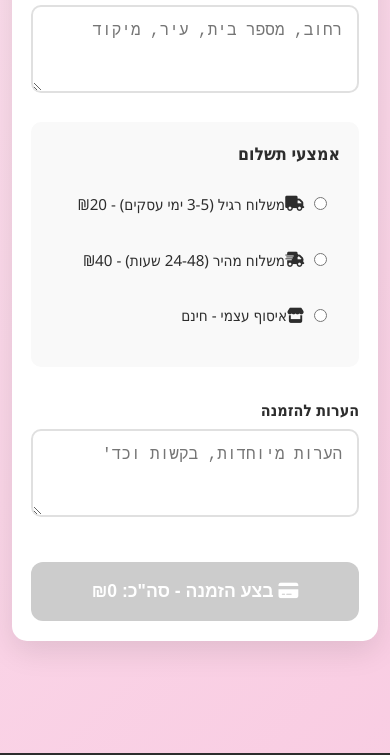
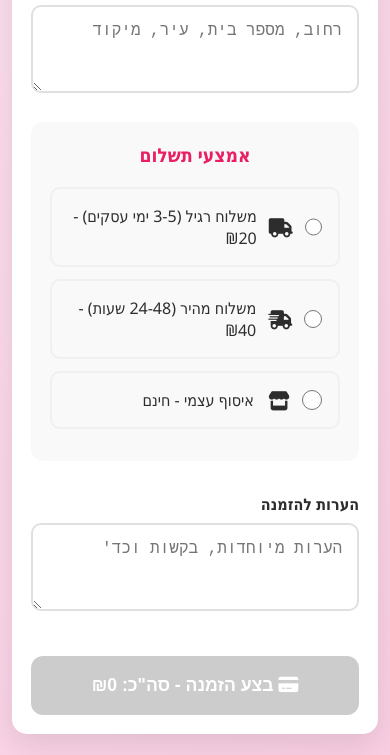
Before and after one commit to DianaKh1/me, a plain HTML site: page index.html in a window 390 px wide. Shown: the part 2642-3397 px from the top of the page. Drawn offline with Linux system fonts and the light colour scheme.

Commit message:
Update index.html

```diff
--- a/index.html
+++ b/index.html
@@ -710,16 +710,47 @@
 
             .payment-methods, .shipping-methods {
                 padding: 1.2rem;
+                border-radius: 12px;
             }
 
             .section-subtitle {
-                font-size: 1.1rem;
-                margin-bottom: 1rem;
+                font-size: 1.2rem;
+                margin-bottom: 1.2rem;
+                text-align: center;
+                color: #e91e63;
+                font-weight: bold;
+            }
+
+            .option-group {
+                margin-bottom: 12px;
             }
 
             .option-group label {
-                padding: 0.8rem;
-                font-size: 0.95rem;
+                padding: 1rem;
+                font-size: 1rem;
+                border-radius: 10px;
+                margin-bottom: 8px;
+                border: 2px solid #f0f0f0;
+                transition: all 0.3s ease;
+                display: flex;
+                align-items: center;
+                gap: 12px;
+            }
+
+            .option-group label:hover {
+                background: rgba(233, 30, 99, 0.1);
+                border-color: #e91e63;
+            }
+
+            .option-group input[type="radio"] {
+                width: 20px;
+                height: 20px;
+                margin: 0;
+            }
+
+            .option-group label i {
+                font-size: 1.2rem;
+                min-width: 24px;
             }
 
             .submit-order {
```
